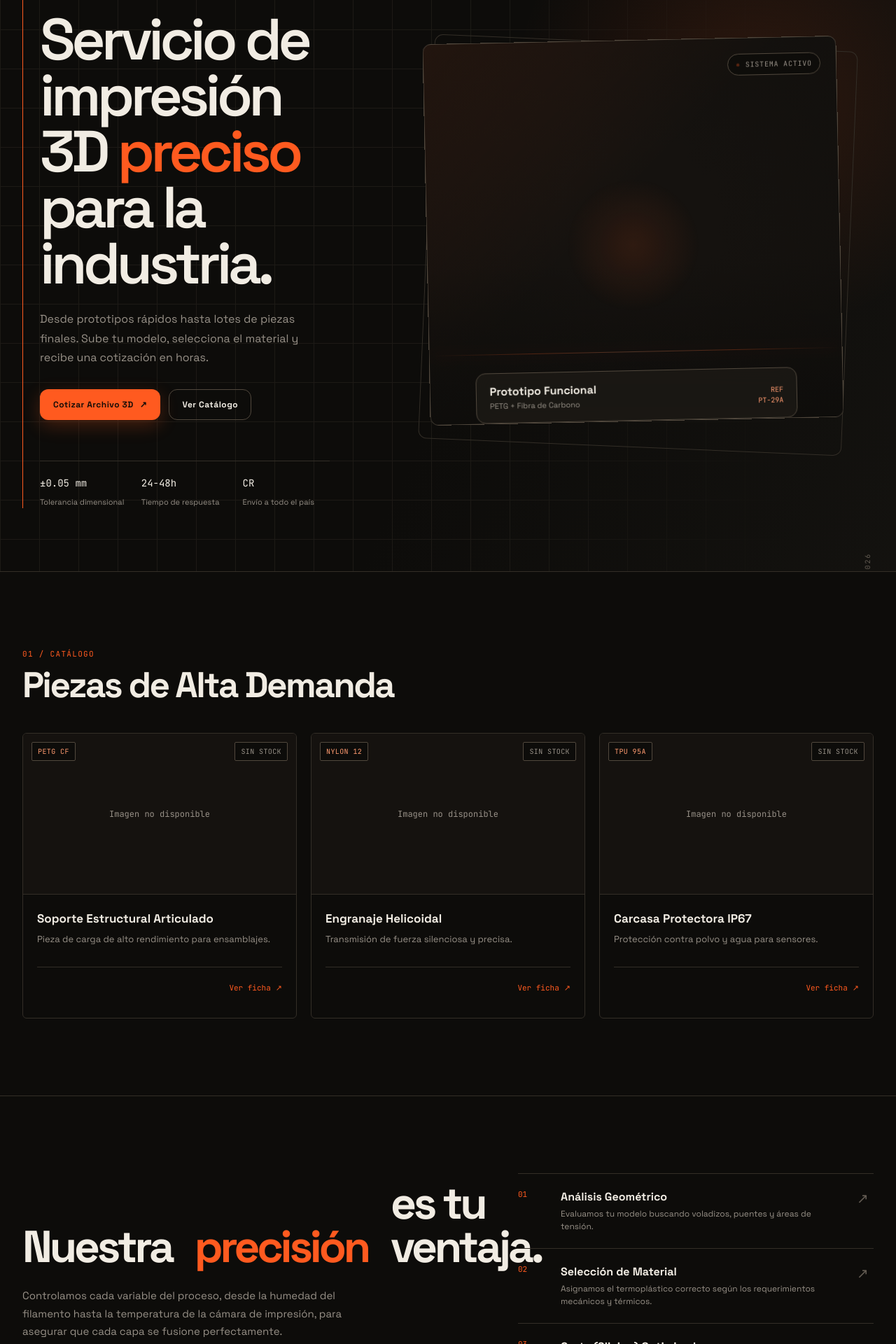
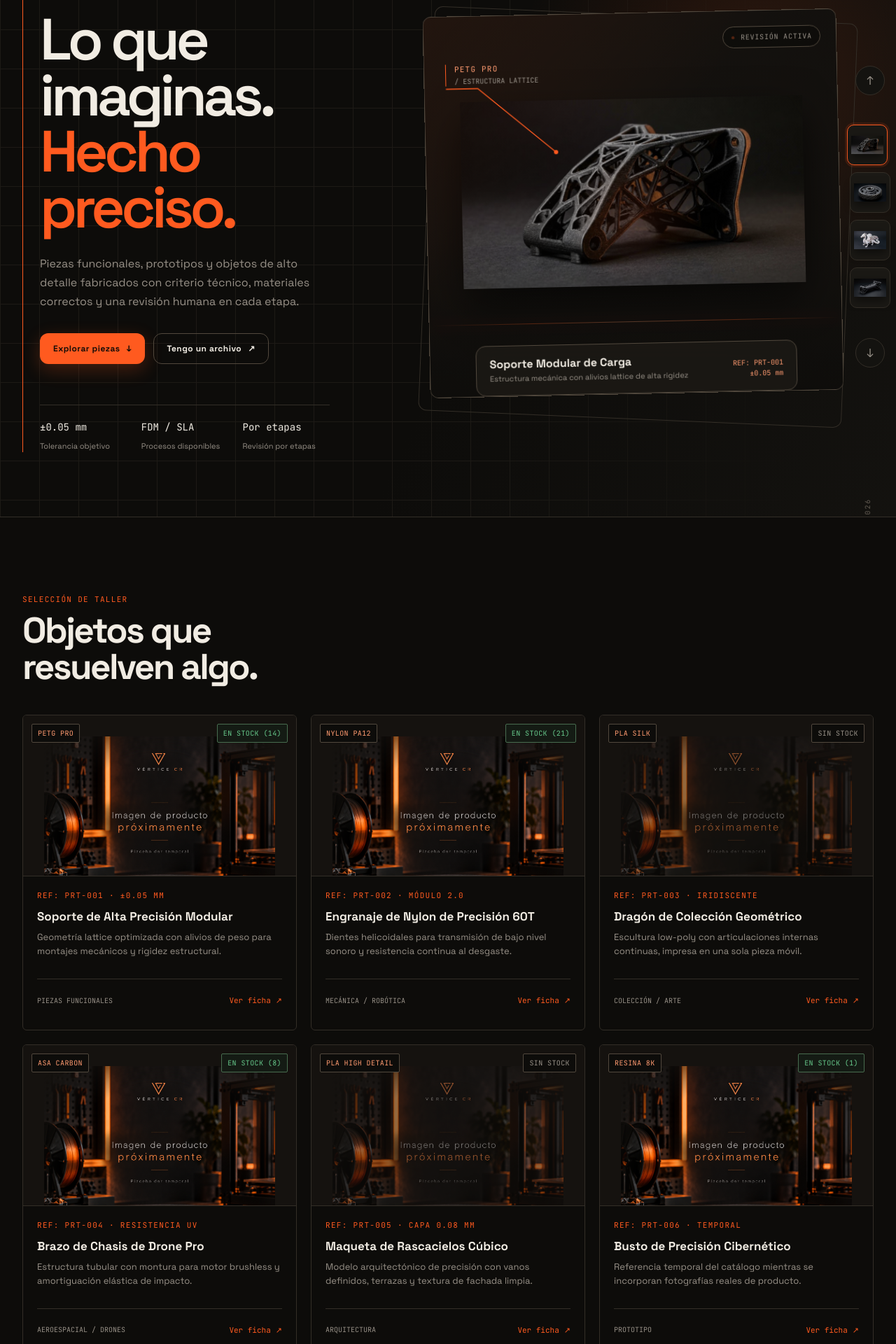
Before and after one commit to sebassebitas12/Tienda-de-Impresion3D, a React (Vite) app: page / in a window 1280 px wide. Shown: the part 260-2180 px from the top of the page at 70% size. Built offline with nearby package versions, Linux system fonts and the light colour scheme.

Commit message:
feat(home): rebuild HF-01 hero and featured catalog

```diff
--- a/src/pages/Home.jsx
+++ b/src/pages/Home.jsx
@@ -1,152 +1,360 @@
-import { useEffect } from 'react';
+import { useEffect, useRef, useState } from 'react';
 import { Link } from 'react-router-dom';
 import {
   Button,
   RevealOnScroll,
   ProductCard,
-  SectionBlock,
-  SignalMetric
+  SectionBlock
 } from '../components/ui/index.js';
-import { usePreferences } from '../hooks/usePreferences.js';
-import { useTheme } from '../hooks/useTheme.js';
 import '../styles/home.css';
 
+const heroPieces = [
+  {
+    image: '/images/hero-soporte.jpg',
+    alt: 'Soporte modular de carga en PETG',
+    material: 'PETG PRO',
+    process: '/ ESTRUCTURA LATTICE',
+    title: 'Soporte Modular de Carga',
+    description: 'Estructura mecánica con alivios lattice de alta rigidez',
+    ref: 'REF: PRT-001',
+    tolerance: '±0.05 mm',
+    target: 'M 0 0 L 45 0 L 155 93',
+    dot: [155, 93],
+    label: 'Pieza 1, soporte modular'
+  },
+  {
+    image: '/images/producto-engranaje.jpg',
+    alt: 'Engranaje helicoidal de precisión en nylon',
+    material: 'NYLON PA12',
+    process: '/ MÓDULO 2.0',
+    title: 'Engranaje Helicoidal 60T',
+    description: 'Transmisión de bajo ruido para ciclos mecánicos continuos',
+    ref: 'REF: PRT-002',
+    tolerance: 'MÓDULO 2.0',
+    target: 'M 0 0 L 45 0 L 138 76',
+    dot: [138, 76],
+    label: 'Pieza 2, engranaje helicoidal'
+  },
+  {
+    image: '/images/producto-dragon.jpg',
+    alt: 'Dragón geométrico articulado',
+    material: 'PLA SILK',
+    process: '/ ACABADO IRIDISCENTE',
+    title: 'Dragón de Colección',
+    description: 'Escultura de facetas con articulaciones internas continuas',
+    ref: 'REF: PRT-003',
+    tolerance: 'ARTICULADO',
+    target: 'M 0 0 L 45 0 L 148 101',
+    dot: [148, 101],
+    label: 'Pieza 3, dragón geométrico'
+  },
+  {
+    image: '/images/producto-drone.jpg',
+    alt: 'Brazo de chasis de drone en ASA',
+    material: 'ASA CARBON',
+    process: '/ RESISTENCIA UV',
+    title: 'Brazo de Chasis Drone',
+    description: 'Estructura tubular para motor brushless y alto impacto',
+    ref: 'REF: PRT-004',
+    tolerance: 'RESISTENCIA UV',
+    target: 'M 0 0 L 45 0 L 128 70',
+    dot: [128, 70],
+    label: 'Pieza 4, brazo de drone'
+  }
+];
+
+const temporaryProductImage = '/images/producto-temporal.png';
+
+const featuredProducts = [
+  {
+    id: 'p1',
+    reference: 'REF: PRT-001 · ±0.05 MM',
+    name: 'Soporte de Alta Precisión Modular',
+    description: 'Geometría lattice optimizada con alivios de peso para montajes mecánicos y rigidez estructural.',
+    material: 'PETG PRO',
+    categoryName: 'Piezas funcionales',
+    stock: 14,
+    stockLabel: 'EN STOCK (14)',
+    stockStatus: 'in-stock',
+    status: 'ACTIVE',
+    images: [temporaryProductImage]
+  },
+  {
+    id: 'p2',
+    reference: 'REF: PRT-002 · MÓDULO 2.0',
+    name: 'Engranaje de Nylon de Precisión 60T',
+    description: 'Dientes helicoidales para transmisión de bajo nivel sonoro y resistencia continua al desgaste.',
+    material: 'NYLON PA12',
+    categoryName: 'Mecánica / Robótica',
+    stock: 21,
+    stockLabel: 'EN STOCK (21)',
+    stockStatus: 'in-stock',
+    status: 'ACTIVE',
+    images: [temporaryProductImage]
+  },
+  {
+    id: 'p3',
+    reference: 'REF: PRT-003 · IRIDISCENTE',
+    name: 'Dragón de Colección Geométrico',
+    description: 'Escultura low-poly con articulaciones internas continuas, impresa en una sola pieza móvil.',
+    material: 'PLA SILK',
+    categoryName: 'Colección / Arte',
+    stock: 0,
+    stockLabel: 'BAJO PEDIDO',
+    stockStatus: 'order',
+    status: 'ACTIVE',
+    images: [temporaryProductImage]
+  },
+  {
+    id: 'p4',
+    reference: 'REF: PRT-004 · RESISTENCIA UV',
+    name: 'Brazo de Chasis de Drone Pro',
+    description: 'Estructura tubular con montura para motor brushless y amortiguación elástica de impacto.',
+    material: 'ASA CARBON',
+    categoryName: 'Aeroespacial / Drones',
+    stock: 8,
+    stockLabel: 'EN STOCK (8)',
+    stockStatus: 'in-stock',
+    status: 'ACTIVE',
+    images: [temporaryProductImage]
+  },
+  {
+    id: 'p5',
+    reference: 'REF: PRT-005 · CAPA 0.08 MM',
+    name: 'Maqueta de Rascacielos Cúbico',
+    description: 'Modelo arquitectónico de precisión con vanos definidos, terrazas y textura de fachada limpia.',
+    material: 'PLA HIGH DETAIL',
+    categoryName: 'Arquitectura',
+    stock: 0,
+    stockLabel: 'BAJO PEDIDO',
+    stockStatus: 'order',
+    status: 'ACTIVE',
+    images: [temporaryProductImage]
+  },
+  {
+    id: 'p6',
+    reference: 'REF: PRT-006 · TEMPORAL',
+    name: 'Busto de Precisión Cibernético',
+    description: 'Referencia temporal del catálogo mientras se incorporan fotografías reales de producto.',
+    material: 'RESINA 8K',
+    categoryName: 'Prototipo',
+    stock: 1,
+    stockLabel: 'NUEVO LOTE',
+    stockStatus: 'in-stock',
+    status: 'ACTIVE',
+    images: [temporaryProductImage]
+  }
+];
+
 export function Home() {
-  const { copy } = usePreferences();
+  const [activePiece, setActivePiece] = useState(0);
+  const visualRef = useRef(null);
+  const photoWrapRef = useRef(null);
+  const piece = heroPieces[activePiece];
 
-  // Example dummy products for the catalog highlight
-  const featuredProducts = [
-    { id: '1', ref: 'PRT-006', name: 'Soporte Estructural Articulado', description: 'Pieza de carga de alto rendimiento para ensamblajes.', material: 'PETG CF', category: 'Ingeniería', stock: 12, price: 18500, image: '/placeholder.jpg' },
-    { id: '2', ref: 'MEC-012', name: 'Engranaje Helicoidal', description: 'Transmisión de fuerza silenciosa y precisa.', material: 'Nylon 12', category: 'Mecánica', stock: 5, price: 24000, image: '/placeholder.jpg' },
-    { id: '3', ref: 'CUS-099', name: 'Carcasa Protectora IP67', description: 'Protección contra polvo y agua para sensores.', material: 'TPU 95A', category: 'Electrónica', stock: 0, price: 15000, image: '/placeholder.jpg' }
-  ];
+  useEffect(() => {
+    const visual = visualRef.current;
+    const photoWrap = photoWrapRef.current;
+    if (!visual || !photoWrap) return undefined;
+
+    const reducedMotion = window.matchMedia('(prefers-reduced-motion: reduce)');
+    if (reducedMotion.matches) return undefined;
+
+    const resetMotion = () => {
+      visual.style.setProperty('--pointer-x', '50%');
+      visual.style.setProperty('--pointer-y', '50%');
+      visual.style.setProperty('--note-x', '0px');
+      visual.style.setProperty('--note-y', '0px');
+      photoWrap.style.setProperty('--tilt-x', '0deg');
+      photoWrap.style.setProperty('--tilt-y', '0deg');
+      photoWrap.style.setProperty('--parallax-x', '0px');
+      photoWrap.style.setProperty('--parallax-y', '0px');
+    };
+
+    const handlePointerMove = (event) => {
+      const rect = visual.getBoundingClientRect();
+      const x = (event.clientX - rect.left) / rect.width - 0.5;
+      const y = (event.clientY - rect.top) / rect.height - 0.5;
+
+      visual.style.setProperty('--pointer-x', `${((x + 0.5) * 100).toFixed(1)}%`);
+      visual.style.setProperty('--pointer-y', `${((y + 0.5) * 100).toFixed(1)}%`);
+      visual.style.setProperty('--note-x', `${(x * -5).toFixed(2)}px`);
+      visual.style.setProperty('--note-y', `${(y * -5).toFixed(2)}px`);
+      photoWrap.style.setProperty('--tilt-x', `${(y * -2).toFixed(2)}deg`);
+      photoWrap.style.setProperty('--tilt-y', `${(x * 2).toFixed(2)}deg`);
+      photoWrap.style.setProperty('--parallax-x', `${(x * 8).toFixed(2)}px`);
+      photoWrap.style.setProperty('--parallax-y', `${(y * 8).toFixed(2)}px`);
+    };
+
+    visual.addEventListener('pointermove', handlePointerMove);
+    visual.addEventListener('pointerleave', resetMotion);
+
+    return () => {
+      visual.removeEventListener('pointermove', handlePointerMove);
+      visual.removeEventListener('pointerleave', resetMotion);
+    };
+  }, []);
+
+  const selectRelativePiece = (offset) => {
+    setActivePiece((current) => (current + offset + heroPieces.length) % heroPieces.length);
+  };
 
   return (
     <>
-      {/* 1. HERO WORKBENCH */}
-      <section className="hero">
+      <section className="hero" id="inicio" aria-labelledby="hero-title">
         <div className="hero-inner">
           <div className="hero-grid">
-            <RevealOnScroll className="hero-copy">
-              <div className="hero-kicker">
-                <span className="mono-label">SISTEMA EN LÍNEA</span>
-              </div>
-              <h1>Servicio de impresión 3D <em>preciso</em> para la industria.</h1>
+            <div className="hero-copy">
+              <div className="hero-kicker mono-label">Manufactura aditiva / San José, CR</div>
+              <h1 id="hero-title">Lo que imaginas.<br /><em>Hecho preciso.</em></h1>
               <p className="hero-lede">
-                Desde prototipos rápidos hasta lotes de piezas finales.
-                Sube tu modelo, selecciona el material y recibe una cotización en horas.
+                Piezas funcionales, prototipos y objetos de alto detalle fabricados con criterio técnico,
+                materiales correctos y una revisión humana en cada etapa.
               </p>
               <div className="hero-actions">
-                <Button as={Link} to="/solicitud" variant="primary" className="btn-pill">
-                  Cotizar Archivo 3D <span aria-hidden="true">↗</span>
+                <Button as="a" href="#piezas" variant="primary" className="btn-pill">
+                  Explorar piezas <span aria-hidden="true">↓</span>
                 </Button>
-                <Button as={Link} to="/catalogo" variant="ghost" className="btn-pill">
-                  Ver Catálogo
+                <Button as={Link} to="/solicitud" variant="ghost">
+                  Tengo un archivo <span aria-hidden="true">↗</span>
                 </Button>
               </div>
-              <div className="hero-signals">
-                <div><span className="signal-value">±0.05 mm</span><span className="signal-text">Tolerancia dimensional</span></div>
-                <div><span className="signal-value">24-48h</span><span className="signal-text">Tiempo de respuesta</span></div>
-                <div><span className="signal-value">CR</span><span className="signal-text">Envío a todo el país</span></div>
+              <div className="hero-signals" aria-label="Capacidades principales">
+                <div><span className="signal-value">±0.05 mm</span><span className="signal-text">Tolerancia objetivo</span></div>
+                <div><span className="signal-value">FDM / SLA</span><span className="signal-text">Procesos disponibles</span></div>
+                <div><span className="signal-value">Por etapas</span><span className="signal-text">Revisión por etapas</span></div>
               </div>
-            </RevealOnScroll>
+            </div>
 
-            <RevealOnScroll className="hero-visual" delay={100}>
-              {/* Aquí irá la foto del producto, las anotaciones SVG y el telemetría */}
-              <div className="hero-photo-wrap">
-                <div className="scan-line" />
-                <div className="visual-status"><i></i> SISTEMA ACTIVO</div>
+            <div className="hero-visual" ref={visualRef} aria-label="Pieza destacada interactiva">
+              <span className="visual-coordinate">WORKBENCH</span>
+              <div className="hero-photo-wrap" ref={photoWrapRef}>
+                <img
+                  className="hero-photo"
+                  src={piece.image}
+                  alt={piece.alt}
+                  width="700"
+                  height="560"
+                  fetchPriority="high"
+                  decoding="async"
+                />
+                <div className="scan-line" aria-hidden="true" />
+                <div className="visual-status" aria-hidden="true"><i /> REVISIÓN ACTIVA</div>
+                <div className="visual-note" aria-hidden="true">
+                  <strong>{piece.material}</strong>
+                  <span>{piece.process}</span>
+                </div>
+                <svg className="visual-note-line" viewBox="0 0 185 130" aria-hidden="true">
+                  <path d={piece.target} />
+                  <circle cx={piece.dot[0]} cy={piece.dot[1]} r="3" />
+                </svg>
                 <div className="visual-meta">
                   <div>
-                    <h2>Prototipo Funcional</h2>
-                    <p>PETG + Fibra de Carbono</p>
+                    <h2>{piece.title}</h2>
+                    <p>{piece.description}</p>
                   </div>
-                  <div className="visual-ref">REF<br/>PT-29A</div>
+                  <div className="visual-ref">{piece.ref}<br />{piece.tolerance}</div>
                 </div>
               </div>
-            </RevealOnScroll>
+
+              <div className="thumb-rail">
+                <button className="rail-arrow" type="button" aria-label="Pieza anterior" onClick={() => selectRelativePiece(-1)}>↑</button>
+                <div className="thumb-list" role="tablist" aria-label="Piezas destacadas">
+                  {heroPieces.map((item, index) => (
+                    <button
+                      key={item.ref}
+                      className={`thumb${index === activePiece ? ' is-active' : ''}`}
+                      type="button"
+                      role="tab"
+                      aria-selected={index === activePiece}
+                      aria-label={item.label}
+                      onClick={() => setActivePiece(index)}
+                    >
+                      <img src={item.image} alt="" loading="lazy" decoding="async" />
+                    </button>
+                  ))}
+                </div>
+                <button className="rail-arrow" type="button" aria-label="Pieza siguiente" onClick={() => selectRelativePiece(1)}>↓</button>
+              </div>
+            </div>
           </div>
         </div>
       </section>
 
-      {/* 2. CATÁLOGO DESTACADO */}
-      <SectionBlock title="Piezas de Alta Demanda" kicker="01 / CATÁLOGO" description="Explora nuestros productos pre-diseñados listos para manufactura.">
+      <SectionBlock
+        id="piezas"
+        title={<>Objetos que<br />resuelven algo.</>}
+        kicker="Selección de taller"
+        description="Una selección de piezas funcionales y modelos de colección. El catálogo muestra referencias; la cotización ocurre después de revisar tu solicitud."
+      >
         <div className="catalog-grid">
-          {featuredProducts.map(product => (
+          {featuredProducts.map((product) => (
             <RevealOnScroll key={product.id}>
-              <ProductCard product={product} />
+              <ProductCard product={product} linkAs={Link} to={`/producto/${product.id}`} />
             </RevealOnScroll>
           ))}
         </div>
       </SectionBlock>
 
-      {/* 3. EL MÉTODO (MANIFIESTO) */}
       <section className="section manifesto">
         <div className="section-inner manifesto-grid">
           <RevealOnScroll className="manifesto-copy">
-            <h2 className="section-heading">Nuestra <span>precisión</span> es tu ventaja.</h2>
-            <p>
-              Controlamos cada variable del proceso, desde la humedad del filamento hasta
-              la temperatura de la cámara de impresión, para asegurar que cada capa se
-              fusione perfectamente.
-            </p>
+            <span className="mono-label">El método</span>
+            <h2>No imprimimos<br />por imprimir.<br /><span>Resolvemos.</span></h2>
+            <p>Una pieza empieza mucho antes de tocar la cama de impresión: revisamos geometría, esfuerzo, material y acabado para que el resultado tenga sentido fuera de la pantalla.</p>
           </RevealOnScroll>
           <div className="process-list">
             {[
-              { num: '01', title: 'Análisis Geométrico', desc: 'Evaluamos tu modelo buscando voladizos, puentes y áreas de tensión.' },
-              { num: '02', title: 'Selección de Material', desc: 'Asignamos el termoplástico correcto según los requerimientos mecánicos y térmicos.' },
-              { num: '03', title: 'Corte (Slicing) Optimizado', desc: 'Configuramos perímetros, relleno y orientación para maximizar la resistencia isotrópica.' },
-              { num: '04', title: 'Control de Calidad', desc: 'Verificación de tolerancia dimensional antes del envío.' }
-            ].map((step, idx) => (
-              <RevealOnScroll key={step.num} delay={idx * 100} className="process-item">
-                <span className="process-number">{step.num}</span>
-                <div>
-                  <h3>{step.title}</h3>
-                  <p>{step.desc}</p>
-                </div>
-                <span className="process-arrow">↗</span>
+              ['Entender el archivo', 'Revisión de malla, escala, orientación y puntos críticos.'],
+              ['Elegir el material', 'Definimos el polímero según esfuerzo, temperatura y acabado.'],
+              ['Fabricar con control', 'Impresión aditiva con supervisión y revisión dimensional.'],
+              ['Entregar una pieza lista', 'Curado, acabado, verificación y despacho seguro.']
+            ].map(([title, description], index) => (
+              <RevealOnScroll key={title} delay={index * 100} className="process-item">
+                <span className="process-number">{String(index + 1).padStart(2, '0')}</span>
+                <div><h3>{title}</h3><p>{description}</p></div>
+                <span className="process-arrow" aria-hidden="true">↗</span>
               </RevealOnScroll>
             ))}
           </div>
         </div>
       </section>
 
-      {/* 4. SEÑALES / ESPECIFICACIONES */}
       <section className="section spec-section">
         <div className="section-inner">
           <div className="spec-grid">
             <RevealOnScroll className="spec-card">
-              <span className="spec-index">01.</span>
-              <h3>Tolerancias Industriales</h3>
-              <p>Logramos precisión dimensional de ±0.05 mm en piezas técnicas mediante la calibración constante de ejes lineales y flujo de extrusión.</p>
-              <span className="spec-chip">/ VOLUMEN MAX: 300x300x400mm</span>
+              <span className="spec-index">A / DIMENSIONAL</span>
+              <h3>±0.05 mm</h3>
+              <p>Tolerancia objetivo para piezas y ajustes que necesitan repetibilidad.</p>
+              <span className="spec-chip">VERIFICACIÓN MANUAL</span>
             </RevealOnScroll>
             <RevealOnScroll className="spec-card" delay={100}>
-              <span className="spec-index">02.</span>
-              <h3>Materiales de Ingeniería</h3>
-              <p>Trabajamos con polímeros avanzados como Nylon, TPU flexible, ASA resistente a UV, y compuestos reforzados con Fibra de Carbono.</p>
-              <span className="spec-chip">/ TEMP MAX: 300°C</span>
+              <span className="spec-index">B / MATERIALES</span>
+              <h3>Polímeros técnicos</h3>
+              <p>PETG, Nylon CF, ASA, PLA de detalle y resina para distintos usos.</p>
+              <span className="spec-chip">FDM + SLA</span>
             </RevealOnScroll>
             <RevealOnScroll className="spec-card" delay={200}>
-              <span className="spec-index">03.</span>
-              <h3>Prototipado a Producción</h3>
-              <p>Desde una pieza única para validación de concepto hasta lotes pequeños y medianos listos para uso final o ensamblaje.</p>
-              <span className="spec-chip">/ VOLUMEN: 1 - 500 uds</span>
+              <span className="spec-index">C / ENTREGAS</span>
+              <h3>GAM + 7 provincias</h3>
+              <p>Prototipado y entregas coordinadas desde San José, Costa Rica.</p>
+              <span className="spec-chip">CORREOS DE COSTA RICA</span>
             </RevealOnScroll>
           </div>
         </div>
       </section>
 
-      {/* 5. CTA COTIZACIÓN */}
       <section className="section quote-section">
         <div className="section-inner">
           <RevealOnScroll className="quote-box">
             <div>
-              <h2>¿Tienes un proyecto en mente?</h2>
-              <p>Sube tu archivo STL o STEP y recibe un análisis de fabricabilidad y una cotización exacta sin compromiso.</p>
+              <span className="mono-label">Tu proyecto</span>
+              <h2>¿Tenés un archivo<br />que quiere existir?</h2>
+              <p>Envíanos STL, STEP u OBJ para una revisión técnica antes de cotizar.</p>
             </div>
             <Button as={Link} to="/solicitud" variant="primary" className="btn-pill">
-              Iniciar Cotización <span aria-hidden="true">↗</span>
+              Iniciar solicitud <span aria-hidden="true">↗</span>
             </Button>
           </RevealOnScroll>
         </div>
```
